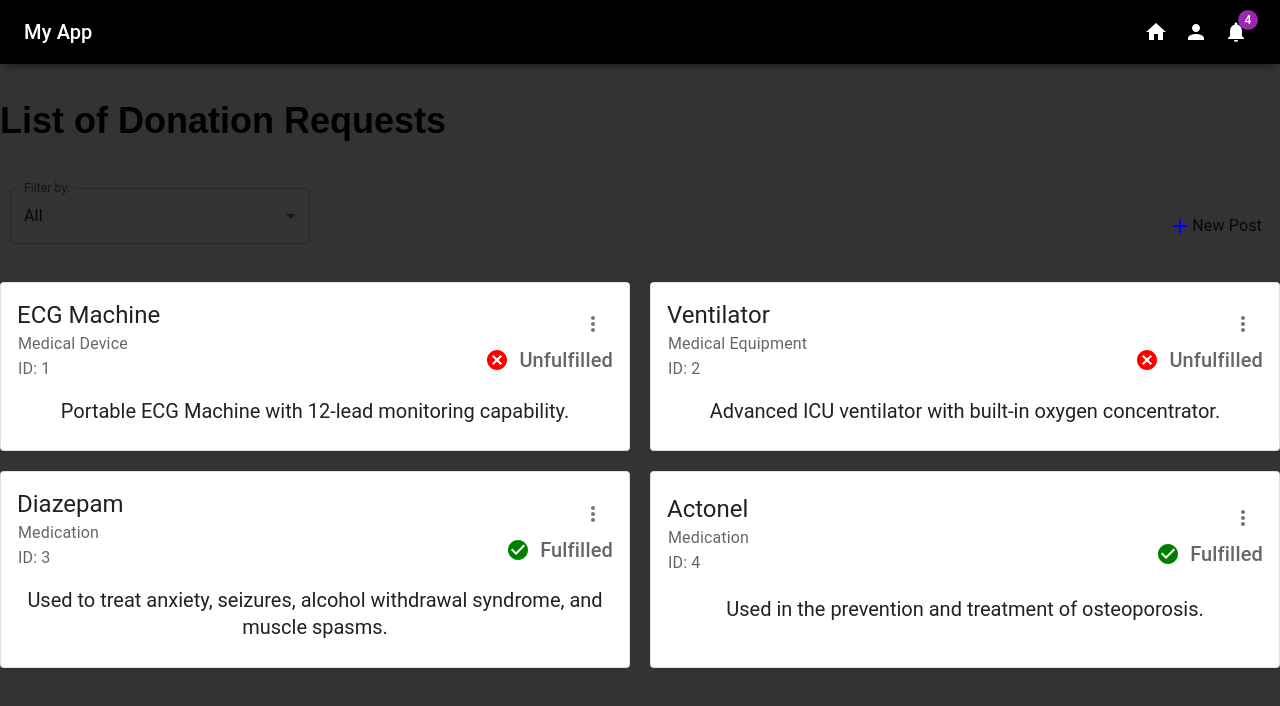
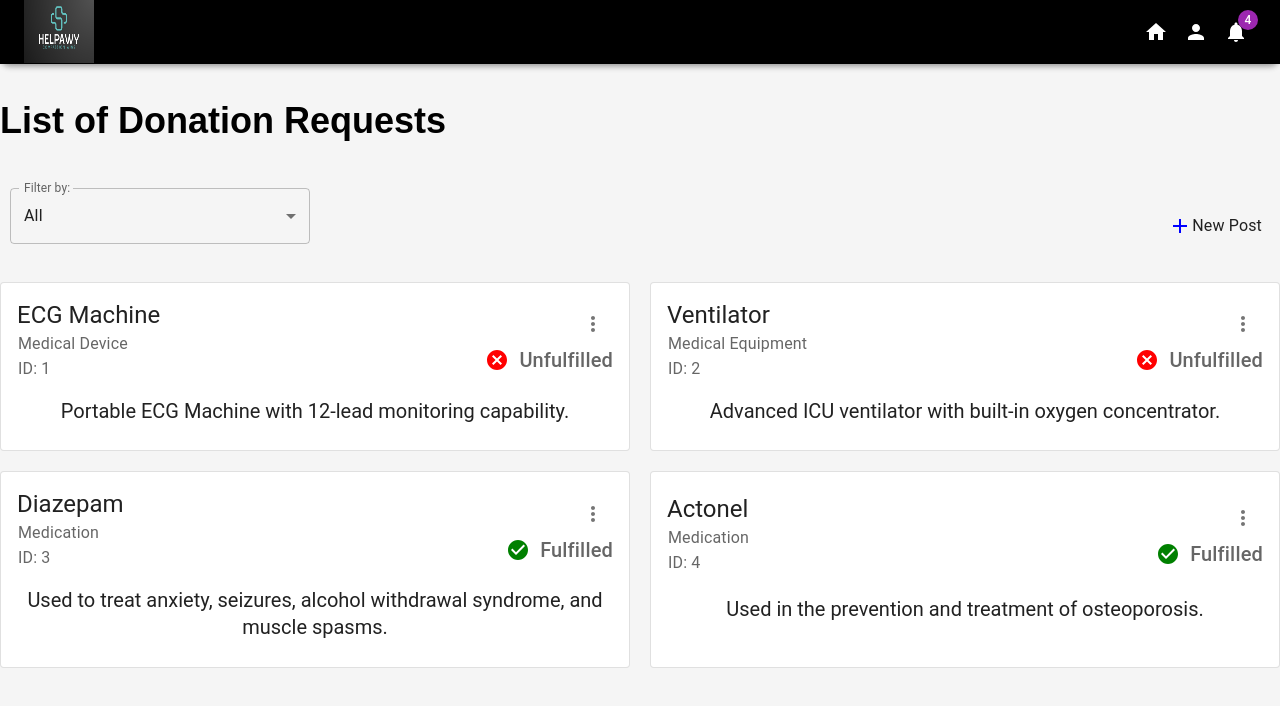
Before and after one commit to ZeyadAttia5/El-m4t4teen, a React (Vite) app in the folder Helpawy/: page / in a window 1280 px wide. Shown: the top 706 px of the page. Built offline with nearby package versions, Linux system fonts and the light colour scheme.

Commit message:
added logo

```diff
--- a/Helpawy/src/App.css
+++ b/Helpawy/src/App.css
@@ -7,7 +7,7 @@
   font-family: 'Inter', sans-serif;
   font-size: 1.5rem;
   color: black;
-  background-color: #333;
+  background-color: #f5f5f5;
   /* justify-content: center; */
   /* text-align: center; */
 }
--- a/Helpawy/src/OrganizationRepresentative/NavigationBar/NavBar.css
+++ b/Helpawy/src/OrganizationRepresentative/NavigationBar/NavBar.css
@@ -51,3 +51,7 @@
     /* Inherit text color */
 
 }
+
+.logo{
+    /* padding-top: 10px; */
+}
--- a/Helpawy/src/OrganizationRepresentative/NavigationBar/NavBar.jsx
+++ b/Helpawy/src/OrganizationRepresentative/NavigationBar/NavBar.jsx
@@ -4,6 +4,7 @@ import { useState } from 'react';
 import { useNavigate } from 'react-router-dom'; // Import the Link component
 import { Home, Person } from '@mui/icons-material';
 import OrgNotf from '../OrgNotification/OrgNotf.jsx';
+import logo from '../../assets/logo.png';
 
 const Navbar = () => {
 
@@ -35,8 +36,8 @@ const Navbar = () => {
     <>
       <AppBar position="static" className="navbar">
         <Toolbar className='toolbar'>
-          <Typography variant="h6" component="div" className="navbar__title">
-            My App
+          <Typography variant="h6" component="div" className="navbar__title" onClick={handleHomeClick}>
+          <img src={logo} alt="Logo" width="70" height="70" className='logo'/>
           </Typography>
 
           <IconButton color="inherit" onClick={handleHomeClick} className="navbar__icon">
```
Also changed, not shown: Helpawy/src/assets/logo.png (added).
